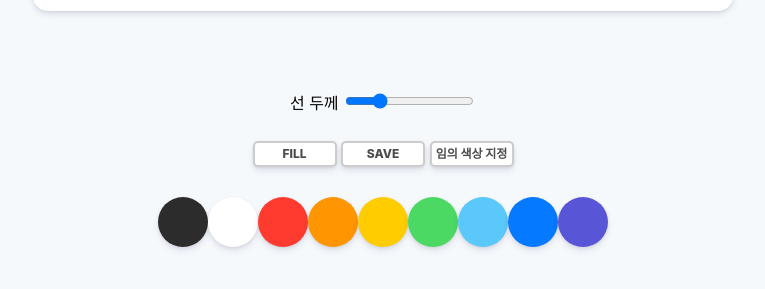
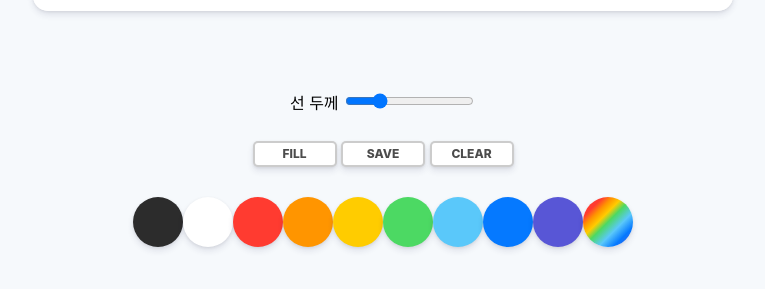
Before and after one commit to im-pulse/paintjs, a plain HTML site: page index.html in a window 1280 px wide. Shown: the part 739-1028 px from the top of the page, without its empty margins (257-1022 px from the left). Drawn offline with Linux system fonts and the light colour scheme.

Commit message:
210728 수정
readme 참고

```diff
--- a/index.html
+++ b/index.html
@@ -5,7 +5,7 @@
     <meta name="viewport" content="width=device-width, initial-scale=1.0">
     <meta http-equiv="X-UA-Compatible" content="ie=edge">
     <link rel="stylesheet" href="style.css" />
-    <title>Paint JS</title>
+    <title>그림판</title>
 </head>
 <body>
     <canvas id="jsCanvas" class="canvas"></canvas>
@@ -17,8 +17,7 @@
         <div class="controls__btns">
             <button id="jsMode">Fill</button>
             <button id="jsSave">Save</button>
-            <button id = "ChangeButton" onclick = handleColorChange();> 임의 색상 지정</button>
-
+            <button id="jsClear" onclick = ClearCanvas(); >Clear</button>
         </div>
 
         <div class="controls__colors" id="jsColors">
@@ -31,8 +30,7 @@
             <div class="controls__color jsColor" style="background-color: #5ac8fa"></div>
             <div class="controls__color jsColor" style="background-color: #0579ff"></div>
             <div class="controls__color jsColor" style="background-color: #5856d6"></div>
-
-
+            <div class="controls__color jsColor rainbow" onclick = handleColorChange(); ></div>
         </div>
     </div>
     <script src="app.js"></script>
```
